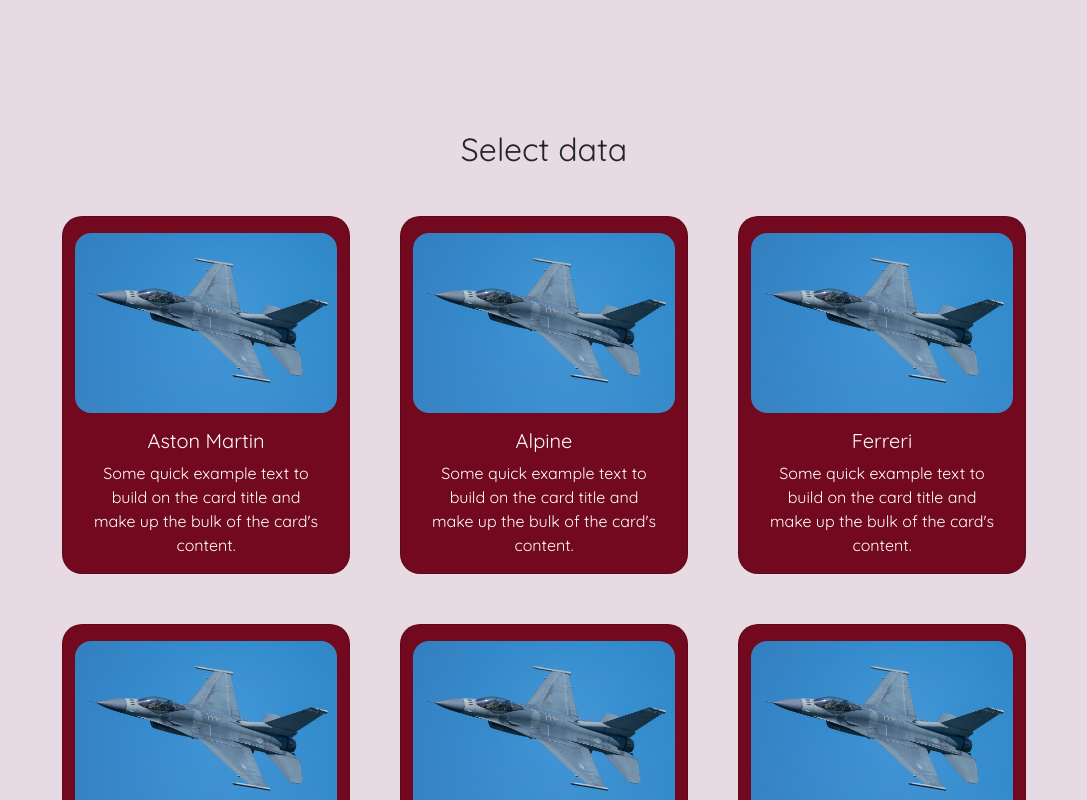
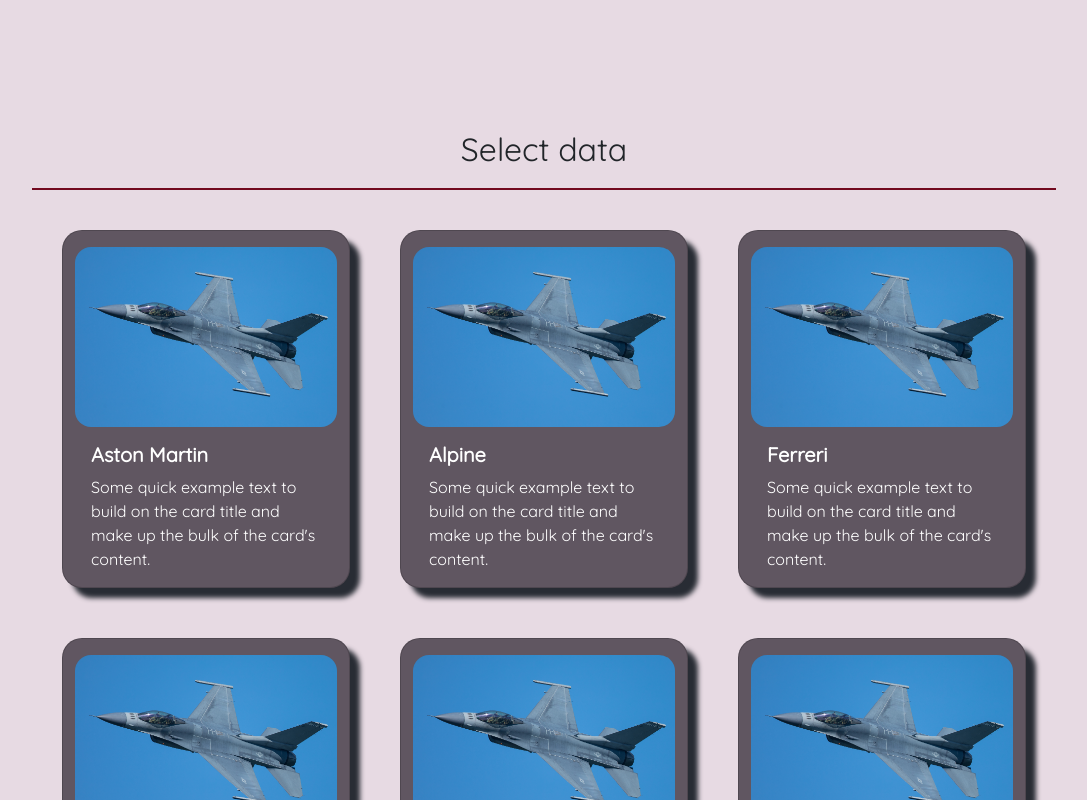
Before and after one commit to KBOlifant/DataVisualizationReact, a React (Create React App) app in the folder reactvisuals/: page / in a window 1280 px wide. Shown: the part 520-1320 px from the top of the page, without its empty margins (96-1183 px from the left). Built offline with nearby package versions, Linux system fonts and the light colour scheme.

Commit message:
styling added

```diff
--- a/reactvisuals/src/App.css
+++ b/reactvisuals/src/App.css
@@ -1,5 +1,15 @@
 .App {
   text-align: center;
+}
+
+
+#TitleSection{
+  width: 80%;
+  margin: auto;
+  border-bottom-style: solid;
+  border-width: 2px;
+  border-color: #72091F;
+  padding-bottom: 20px;
 }
 
 .App-logo {
@@ -66,6 +76,18 @@
   padding: 200px;
 }
 
+.homeCards{
+  box-shadow: 10px 10px 5px #282c34;
+  transition: transform 0.3s;
+}
+
+.homeCards:hover{
+  box-shadow: 10px 10px 5px #282c34;
+  border-width: 2px;
+  border-color: #282c34;
+  transform: scale(1.02);
+}
+
 @keyframes App-logo-spin {
   from {
     transform: rotate(0deg);
--- a/reactvisuals/src/App.js
+++ b/reactvisuals/src/App.js
@@ -15,7 +15,7 @@
 
       <section className="cardSection">
         <div className='card-Section-Title'>
-          <h2>Select data</h2>
+          <h2 id="TitleSection">Select data</h2>
           <div className='cards'>
             <Cards />
           </div>
--- a/reactvisuals/src/components/Cards.js
+++ b/reactvisuals/src/components/Cards.js
@@ -16,10 +16,10 @@
 
     const displayCard = (card, index) => {
       return(
-        <Card className='homeCards' style={{ width: '18rem', borderRadius: '20px', backgroundColor: "#72091F"}} key={index}>
+        <Card className='homeCards' style={{ width: '18rem', borderRadius: '20px', backgroundColor: "#605661"}} key={index}>
           <Card.Img variant="top" src={card.image} className='mt-3 rounded-4' style={{ height: '180px'}} />
           <Card.Body>
-            <Card.Title className='text-white'>{card.title}</Card.Title>
+            <Card.Title className='text-white' style={{fontWeight: "900"}}>{card.title}</Card.Title>
             <Card.Text className='text-white'>
                 Some quick example text to build on the card title and make up the
                 bulk of the card's content.
@@ -29,7 +29,7 @@
       )
     }
 
-    return <Row className='Cards justify-content-md-center flex-wrap' style={{gap: '50px'}}>{cardDetails.map(displayCard)}</Row>
+    return <Row className='Cards justify-content-md-center flex-wrap' style={{gap: '50px', textAlign: "start"}}>{cardDetails.map(displayCard)}</Row>
   }
 
   export default CardInfo;
```
